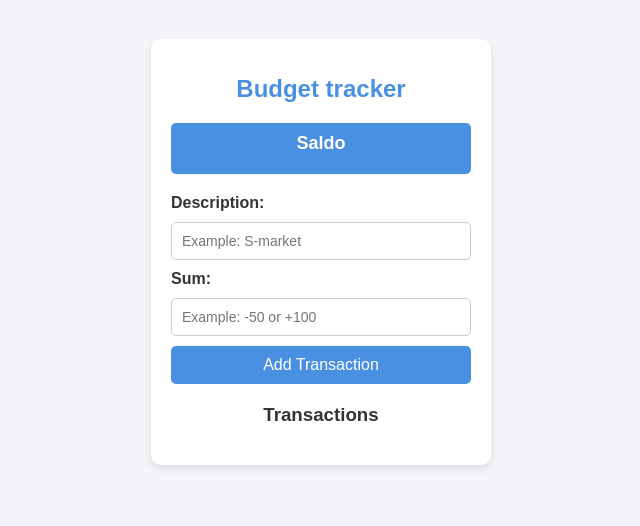
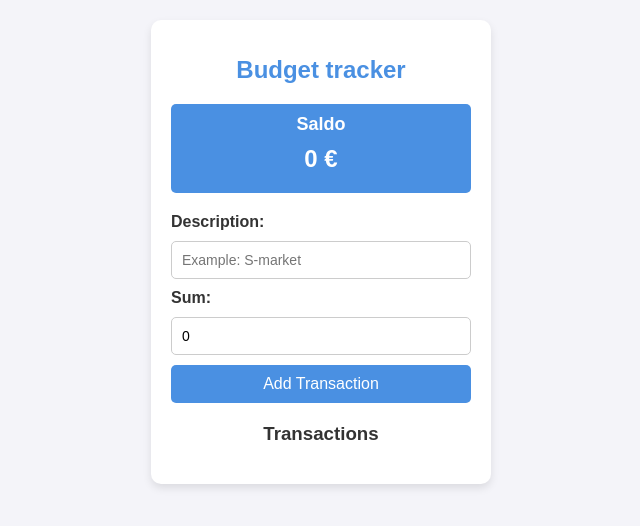
Before and after one commit to phiquangdat/budget-tracker-app, a React (Vite) app: page / in a window 1280 px wide. Shown: the part 148-674 px from the top of the page, without its empty margins (319-959 px from the left). Built offline with nearby package versions, Linux system fonts and the light colour scheme.

Commit message:
display the total amount

```diff
--- a/src/App.jsx
+++ b/src/App.jsx
@@ -4,15 +4,15 @@ import TransactionList from "./component/TransactionList/TransactionList";
 import TransactionForm from "./component/TransactionForm";
 function App() {
   const [list, setList] = useState([]);
-
+  const [amount, setAmount] = useState(0.0);
   return (
     <div className="container">
       <h1>Budget tracker</h1>
       <div className="balance-box">
         <h3>Saldo</h3>
-        <div id="balance"></div>
+        <div id="balance">{amount} €</div>
       </div>
-      <TransactionForm list={list} setList={setList} />
+      <TransactionForm setAmount={setAmount} setList={setList} />
       <TransactionList list={list} setList={setList} />
       {/* <div>
         <canvas id="myChart"></canvas>
--- a/src/component/Transaction.jsx
+++ b/src/component/Transaction.jsx
@@ -1,4 +1,4 @@
-export default function () {
+export default function Transaction({ index, item, handleDelete }) {
   return (
     <li key={index} className={item.sum > 0 ? "income" : "expense"}>
       <p className="description">{item.description}</p>
--- a/src/component/TransactionForm.jsx
+++ b/src/component/TransactionForm.jsx
@@ -1,15 +1,17 @@
 import { useState } from "react";
-export default function TransactionForm({ list, setList }) {
+export default function TransactionForm({ setList, setAmount }) {
   const [description, setDescription] = useState("");
-  const [sum, setSum] = useState("");
+  const [sum, setSum] = useState(0);
   function handleSubmit(e) {
     e.preventDefault();
     const data = {
       description: description,
-      sum: sum,
+      sum: Number(sum),
     };
+
     setList((prevData) => [...prevData, data]);
-    console.log(list);
+    setAmount((prevSum) => prevSum + data.sum);
+
     setDescription("");
     setSum("");
   }
@@ -21,8 +23,8 @@ export default function TransactionForm({ list, setList }) {
           type="text"
           id="description"
           name="description"
+          placeholder="Example: S-market"
           value={description}
-          placeholder="Example: S-market"
           required
           onChange={(curr) => {
             setDescription(curr.target.value);
```
